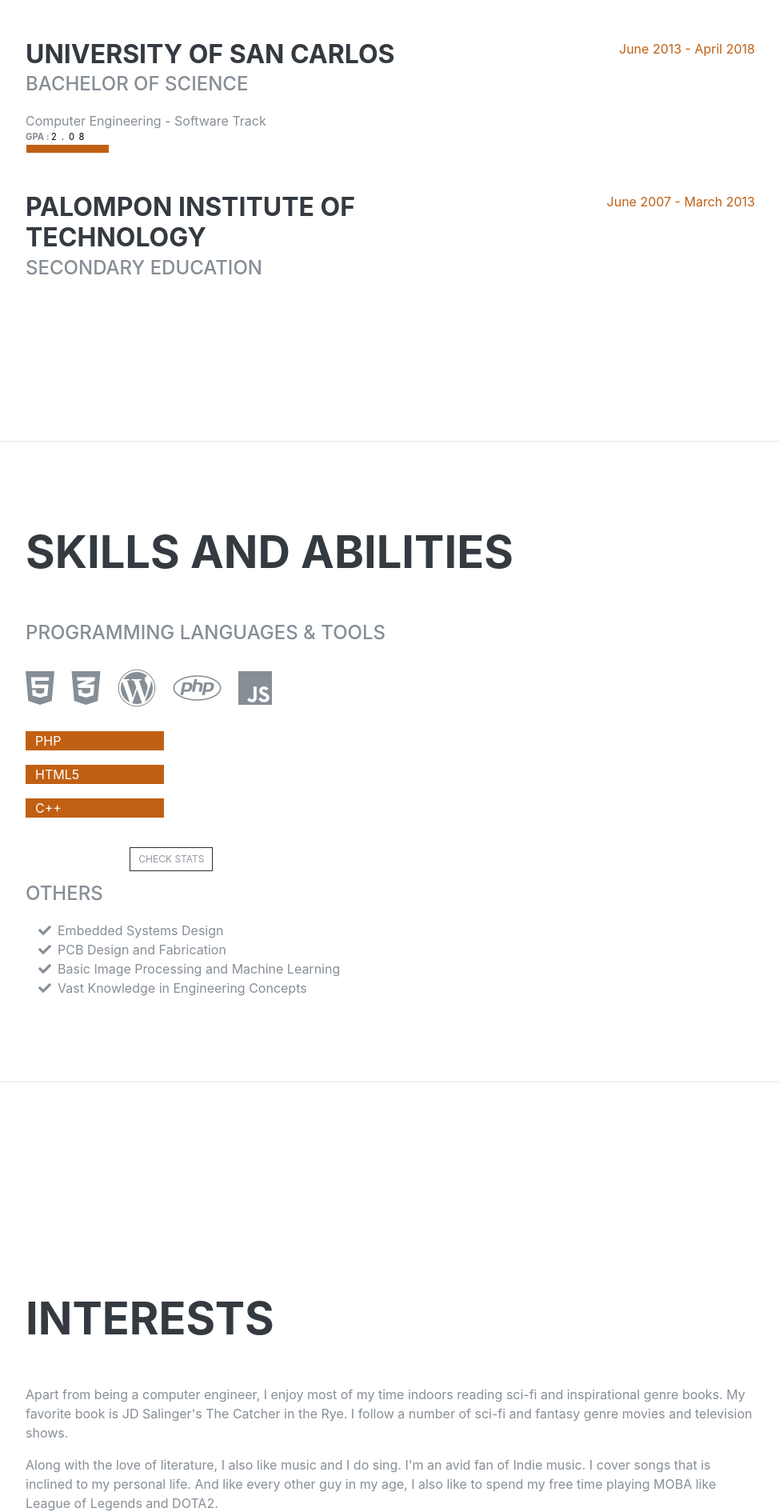
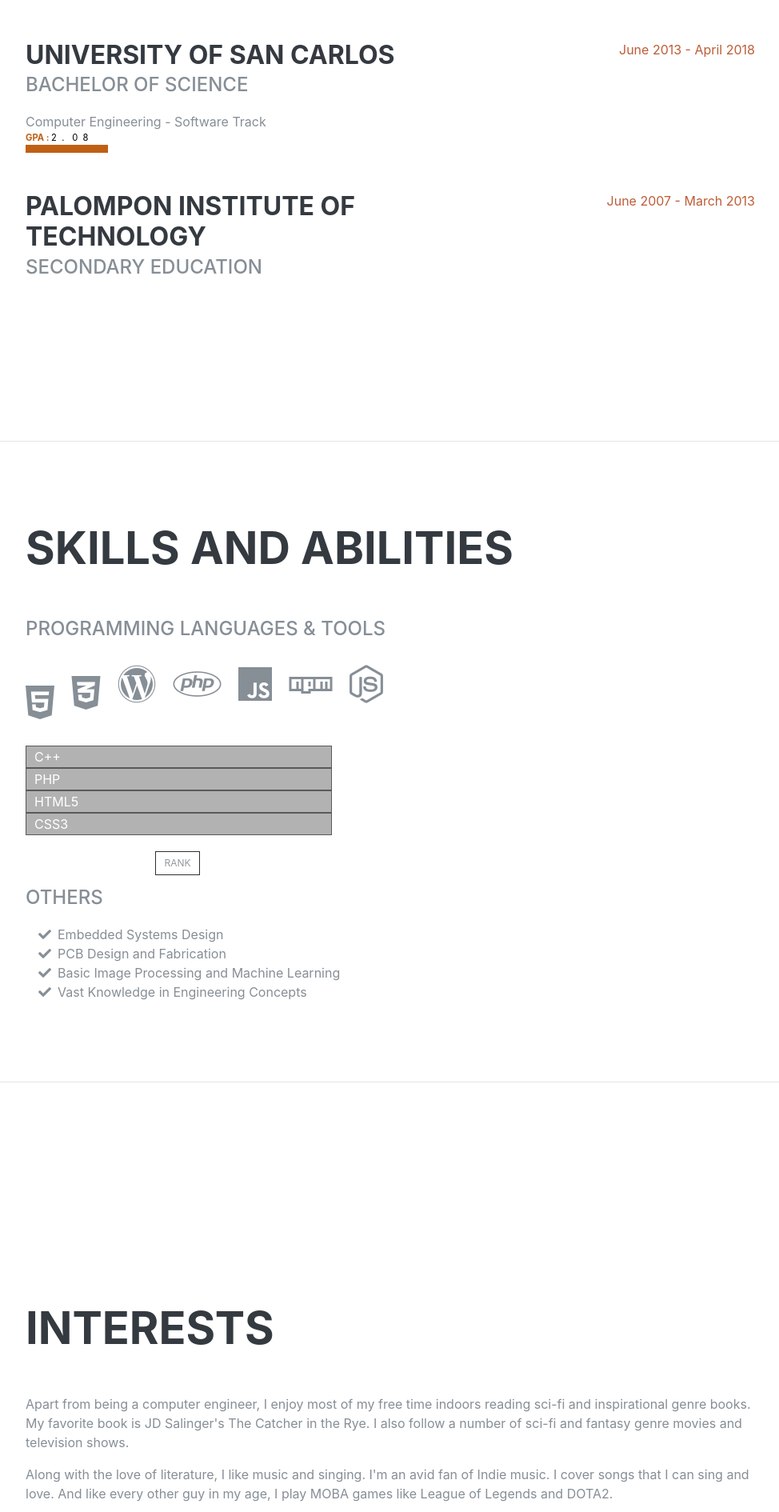
Before and after one commit to royingstones/royingstones.github.io, a PHP site: page / in a window 1280 px wide. Shown: the part 1851-3741 px from the top of the page at 80% size, without its empty margins (288-1262 px from the left). Run offline with PHP 8.4, Linux system fonts and the light colour scheme; some web fonts are replaced.

Commit message:
update index and resume.css
added animation on skills
removed style on index

```diff
--- a/anime-master/documentation/assets/css/documentation.css
+++ b/anime-master/documentation/assets/css/documentation.css
@@ -333,8 +333,10 @@
 }
 
 .line {
-  width: 40%;
   padding: 1px 0px;
+  background-color: rgba(0,0,0,0.3);
+  width: 42%;
+  border: 1px solid #595959;
 }
 
 .player {
@@ -350,6 +352,7 @@
           justify-content: center;
   padding-top: 20px;
   padding-bottom: 10px;
+
 }
 
 .player button {
--- a/css/resume.css
+++ b/css/resume.css
@@ -176,7 +176,7 @@
 }
 
 .bg-primary {
-  background-color: #BD5D38 !important;
+  background-color: #191919!important;
 }
 
 .text-primary {
@@ -191,13 +191,49 @@
   color: #824027;
 }
 
-.gpaBar{
 
-  background-color: #bd5d38 !important;
-  height: 2px;
-  width:0px;
+.GPA{
+height: 10px;
+width: 0px;
+background-color:#c06014;
 }
 
-.btn-primary:hover, .btn-primary:active, .btn-primary:visited {
-        background-color: #c06014 !important;
+.skill{
+  height: auto;
+  width: 0%;
+  background-color:#c06014;
 }
+.skillSub{
+  color:white;
+  margin-left: 10px;
+  margin-bottom: 0;
+}
+
+.skillValue{
+  border: none;
+  width: 12%;
+  text-align: right;
+  background-color: rgba(0,0,0,0.10);
+  position: relative;
+}
+
+.btn-primary{
+  border-color:#191919!important;
+  border:2px;
+}
+
+.btn-primary:hover,.btn-primary:focus,.btn-primary:not(:disabled):not(.disabled):active:focus, .btn-primary:active, .btn-primary:visited {
+  background-color: #191919 !important;
+}
+
+.gpaScore{
+  font-size: 70%;
+  color: #c06014;
+}
+
+.textOutput{
+  border: none;
+  padding: 0px;
+  margin: 0px;
+  max-width: 1.6%;
+}
--- a/index.html
+++ b/index.html
@@ -16,16 +16,11 @@
     <link href="https://fonts.googleapis.com/css?family=Muli:400,400i,800,800i" rel="stylesheet">
     <link href="vendor/fontawesome-free/css/all.min.css" rel="stylesheet">
     <link href="css/resume.min.css" rel="stylesheet">
+    <link href="css/resume.css" rel="stylesheet">
     <link href="anime-master/documentation/assets/css/documentation.css" rel="stylesheet">
 
     <style>
-      .btn-primary{
-        border-color:#191919!important;
-        border:2px;
-      }
-      .btn-primary:hover,.btn-primary:focus,.btn-primary:not(:disabled):not(.disabled):active:focus, .btn-primary:active, .btn-primary:visited {
-        background-color: #191919 !important;
-      }
+
     </style>
   </head>
 
@@ -120,16 +115,15 @@
               <div class="subheading mb-3">Bachelor of Science</div>
               <div>Computer Engineering - Software Track</div>
 
-              <div id="domAttributes" style="font-size: 70% ">
+              <div class="gpaScore">
                 <strong>GPA : </strong>
-                <input readonly="readonly" class="text-output1" style="border: none; padding: 0px; margin: 0px; max-width: 1.5%;" value="0">
-                <input readonly="readonly" class="text-output2" style="border: none; padding: 0px; margin: 0px; max-width: 1%;" value=".">
-                <input readonly="readonly" class="text-output3" style="border: none; padding: 0px; margin: 0px; max-width: 1.5%;" value="0">
-                <input readonly="readonly" class="text-output4" style="border: none; padding: 0px; margin: 0px; max-width: 1.5%;" value="0">
-                <div class="gpaBar"></div>
+                <input readonly="readonly" class="textOutput o1"  value="0">
+                <input readonly="readonly" class="textOutput o2"  value=".">
+                <input readonly="readonly" class="textOutput o3"  value="0">
+                <input readonly="readonly" class="textOutput o4"  value="0">
               </div>
-                    <div id="gpaBar">
-                      <div class="square el" style="height: 10px; width: 0px; background-color:#c06014; border: 1px black; "></div>
+                  <div class="gpaBar">
+                    <div class="GPA"></div>
                   </div>
             </div>
             <div class="resume-date text-md-right">
@@ -156,7 +150,7 @@
         <div class="my-auto">
           <h2 class="mb-5">Skills and Abilities</h2>
           <div class="subheading mb-3">Programming Languages &amp; Tools</div>
-
+          <div id="skillIcons">
             <ul class="list-inline dev-icons">
               <li class="list-inline-item">
                 <i class="fab fa-html5"></i>
@@ -173,25 +167,34 @@
               <li class="list-inline-item">
                 <i class="fab fa-js"></i>
               </li>
+              <li class="list-inline-item">
+                <i class="fab fa-npm"></i>
+              </li>
+              <li class="list-inline-item">
+                <i class="fab fa-node-js"></i>
+              </li>
             </ul>
-          <div id="basicTimeline">
+          </div>
+          <br>
+          <div id="basicTimeline" >
               <div class="line">
-                <div class="skillOne el"
-                style="height: auto; width: 13%; background-color:#c06014;  border: 2px black; ">
-                <p style="color:white; margin-left: 7%;">PHP</p></div>
+                <div class="skill elOne rounded-right">
+                <p class="skillSub">C++</p></div>
               </div>
               <div class="line">
-                <div class="skillTwo el"
-                style="height: auto; width: 13%; background-color:#c06014; border: 1px black; ">
-                <p style="color:white; margin-left: 7%;">HTML5</p></div>
+                <div class="skill elTwo rounded-right">
+                <p class="skillSub">PHP</p></div>
               </div>
               <div class="line">
-                <div class="skillThree el"
-                style="height: auto; width: 13%; background-color:#c06014; border: 1px black; ">
-                <p style="color:white; margin-left: 7%">C++</p></div>
+                <div class="skill elThree rounded-right">
+                <p class="skillSub">HTML5</p></div>
               </div>
-                <div class="line player">
-                  <button class="play btn-primary ">Check Stats</button>
+              <div class="line">
+                <div class="skill elFour rounded-right">
+                <p class="skillSub">CSS3</p></div>
+              </div>
+                <div class="player col-5">
+                  <button class="play btn-primary ">Rank</button>
                 </div>
             </div>
           <div class="subheading mb-3">Others</div>
@@ -217,8 +220,8 @@
       <section class="resume-section p-3 p-lg-5 d-flex flex-column" id="interests">
         <div class="my-auto">
           <h2 class="mb-5">Interests</h2>
-          <p>Apart from being a computer engineer, I enjoy most of my time indoors reading sci-fi and inspirational genre books. My favorite book is JD Salinger's The Catcher in the Rye. I follow a number of sci-fi and fantasy genre movies and television shows. </p>
-          <p class="mb-0"> Along with the love of literature, I also like music and I do sing. I'm an avid fan of Indie music. I cover songs that is inclined to my personal life. And like every other guy in my age, I also like to spend my free time playing MOBA like League of Legends and DOTA2.</p>
+          <p>Apart from being a computer engineer, I enjoy most of my free time indoors reading sci-fi and inspirational genre books. My favorite book is JD Salinger's The Catcher in the Rye. I also follow a number of sci-fi and fantasy genre movies and television shows. </p>
+          <p class="mb-0"> Along with the love of literature, I like music and singing. I'm an avid fan of Indie music. I cover songs that I can sing and love. And like every other guy in my age, I play MOBA games like League of Legends and DOTA2.</p>
         </div>
       </section>
 
@@ -273,25 +276,28 @@
 
     <!-- Anime JavaScript -->
     <script src="anime-master/anime.min.js"></script>
+
     <script src="anime-master/anime.js"></script>
+    <!--Social Icons Animation (rotate and translateX-->
     <script>
         anime({
           targets:'div.social-icons a',
-          rotate:'3turn',
+          rotate:'5turn',
+          direction: 'alternate',
           duration: 2000,
-
         });
         anime({
           targets:'div.social-icons',
-          scale: 1.2,
+          scale: 1.5,
           direction: 'alternate',
           duration: 2000,
-          translateX: 100,
-
+          translateX: 350,
         });
-
-        var domAttributes = anime({
-          targets: '#domAttributes input.text-output1',
+  </script>
+  <!-- GPA Score Animation (increase/decrease width and numerical score value)-->
+  <script>
+        var gpaScore = anime({
+          targets: 'div.gpaScore input.o1',
           value: 2,
           round: 1,
           duration: 2000,
@@ -299,9 +305,8 @@
           direction: 'alternate',
           loop: true
         });
-
-          var domAttributes = anime({
-          targets: '#domAttributes input.text-output4',
+        var gpaScore = anime({
+          targets: 'div.gpaScore input.o4',
           value: 8,
           round: 1,
           duration: 2000,
@@ -309,9 +314,8 @@
           direction: 'alternate',
           loop: true
         });
-
         var gpaBar = anime({
-              targets: '#gpaBar .el',
+          targets: 'div.gpaBar .GPA',
             width: {
             value: '+=20%',
             duration: 2000,
@@ -320,43 +324,61 @@
           direction: 'alternate',
               loop: true
         });
-
+  </script>
+  <!-- Programming lang and tools icon animation. Change color-->
+  <script >
+        var  skillIcons= anime({
+          targets: '#skillIcons .list-inline-item',
+          translateY: 20,
+          direction: 'alternate',
+          loop: true,
+          delay: function(el, i, l) {
+          return i * 100;
+          }
+        });
+  </script>
+  <!-- Skills animation increase width with play button -->
+  <script>
         var basicTimeline = anime.timeline({
           autoplay: false
-
         });
 
           basicTimeline
             .add({
-              targets: '#basicTimeline .skillOne.el',
+              targets: '#basicTimeline .skill.elOne',
               width: {
-                value: '+=80%',
-                duration: 1000,
+                value: '+=100%',
+                duration: 2000,
                 easing: 'easeInOutSine'
               }
             })
             .add({
-              targets: '#basicTimeline .skillTwo.el',
+              targets: '#basicTimeline .skill.elTwo',
               width: {
-                value: '+=100%',
-                duration: 1000,
+                value: '+=70%',
+                duration: 2000,
                 easing: 'easeInOutSine'
               }
             })
             .add({
-              targets: '#basicTimeline .skillThree.el',
+              targets: '#basicTimeline .skill.elThree',
               width: {
-                value: '+=70%',
-                duration: 1000,
+                value: '+=90%',
+                duration: 2000,
+                easing: 'easeInOutSine'
+              }
+            })
+            .add({
+              targets: '#basicTimeline .skill.elFour',
+              width: {
+                value: '+=80%',
+                duration: 2000,
                 easing: 'easeInOutSine'
               }
             });
+            document.querySelector('#basicTimeline .play').onclick = basicTimeline.play;
+    </script>
 
-            document.querySelector('#basicTimeline .play').onclick = basicTimeline.play;
-            document.querySelector('#basicTimeline .pause').onclick = basicTimeline.pause;
-
-
-    </script>
   </body>
 
 </html>
```
Also changed, not shown: vendor/bootstrap/css/bootstrap.css. Lines whose indentation alone changed are shown as unchanged.
